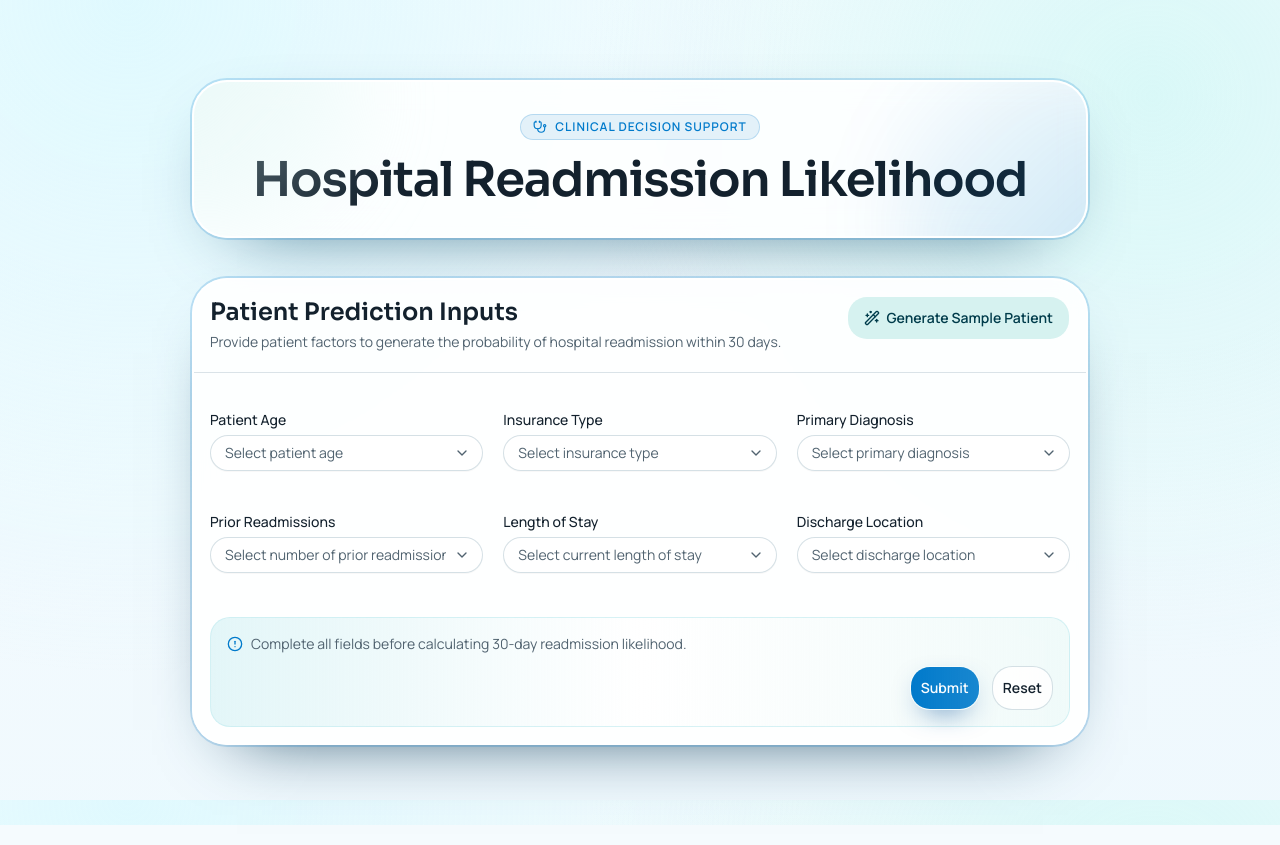
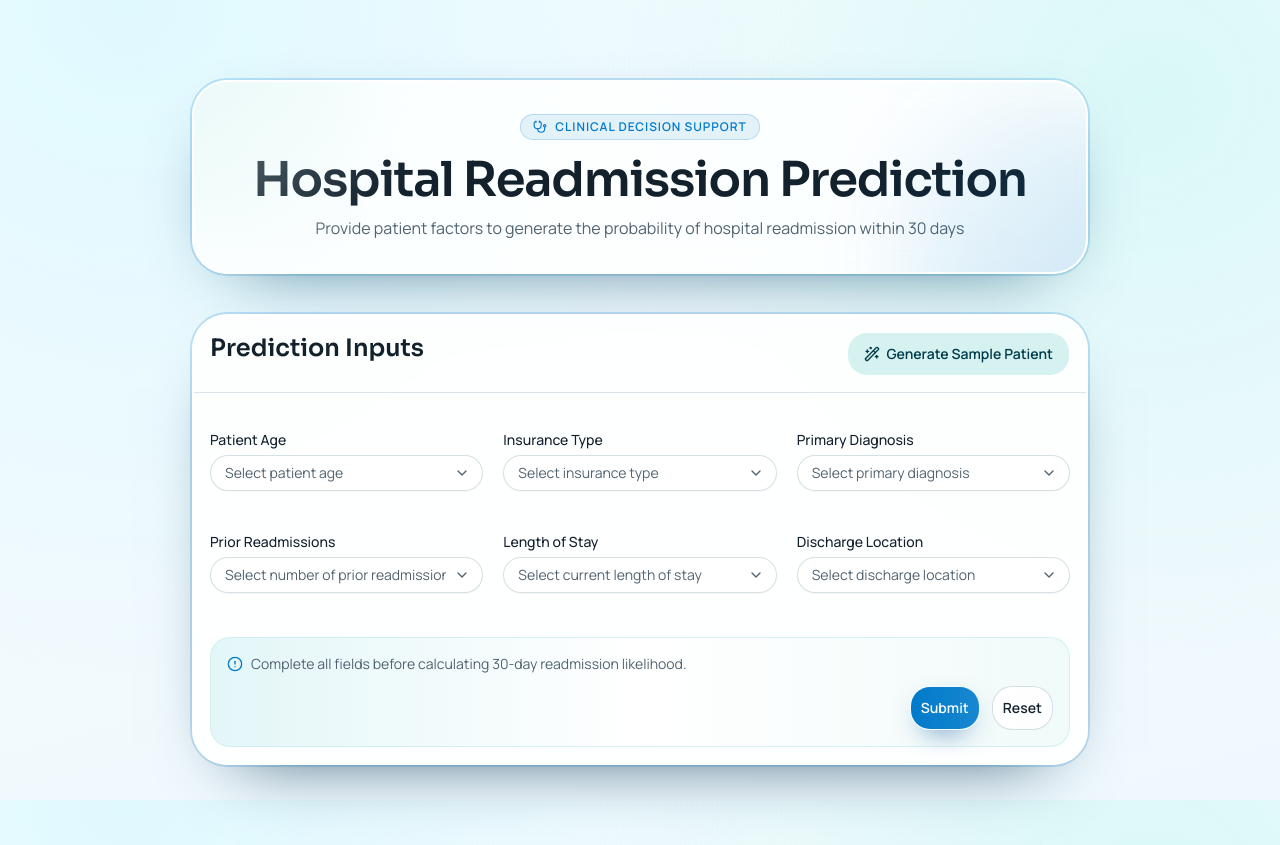
Before and after one commit to lkallen/readmissions_frontend, a React (Vite) app: page / in a window 1280 px wide. Built offline with nearby package versions, Linux system fonts and the light colour scheme.

Commit message:
read me created

```diff
--- a/src/App.jsx
+++ b/src/App.jsx
@@ -14,8 +14,12 @@ function App() {
               Clinical Decision Support
             </p>
             <h1 className="mt-4 font-heading text-4xl font-semibold tracking-tight text-foreground sm:text-5xl">
-              Hospital Readmission Likelihood
+              Hospital Readmission Prediction
             </h1>
+            <p className="mx-auto mt-3 max-w-2xl text-sm text-muted-foreground sm:text-base">
+              Provide patient factors to generate the probability of hospital
+              readmission within 30 days
+            </p>
           </div>
         </section>
 
--- a/src/PredictionForm.jsx
+++ b/src/PredictionForm.jsx
@@ -4,7 +4,6 @@ import { Button } from "@/components/ui/button";
 import {
   Card,
   CardContent,
-  CardDescription,
   CardHeader,
   CardTitle,
 } from "@/components/ui/card";
@@ -228,12 +227,8 @@ function PredictionForm() {
         <div className="flex flex-col gap-4 sm:flex-row sm:items-start sm:justify-between">
           <div className="space-y-1">
             <CardTitle className="text-2xl text-foreground">
-              Patient Prediction Inputs
+              Prediction Inputs
             </CardTitle>
-            <CardDescription>
-              Provide patient factors to generate the probability of hospital
-              readmission within 30 days.
-            </CardDescription>
           </div>
           <Button
             type="button"
```
Also changed, not shown: 1 other file (tests, documents, lock files or other folders).
